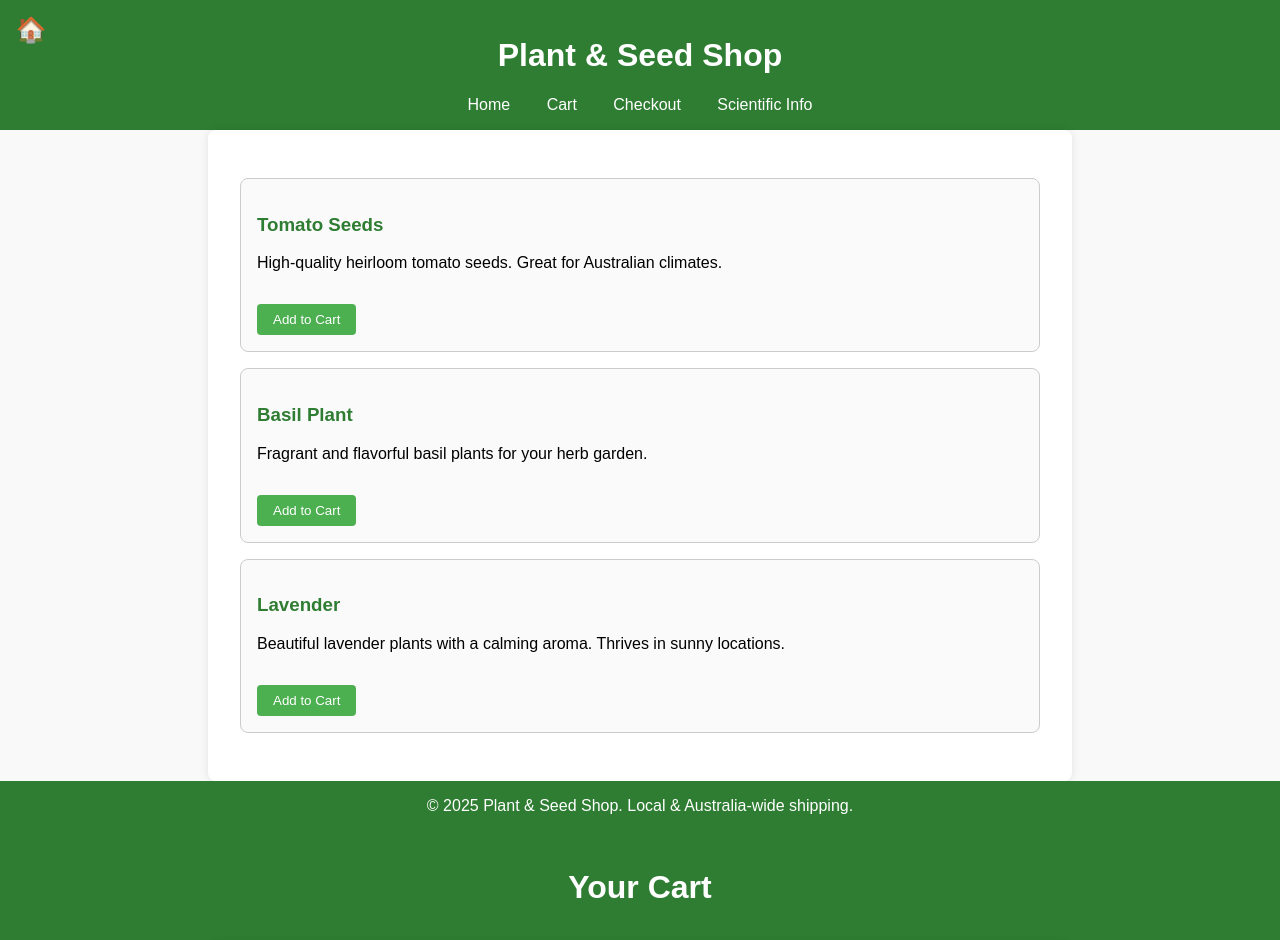
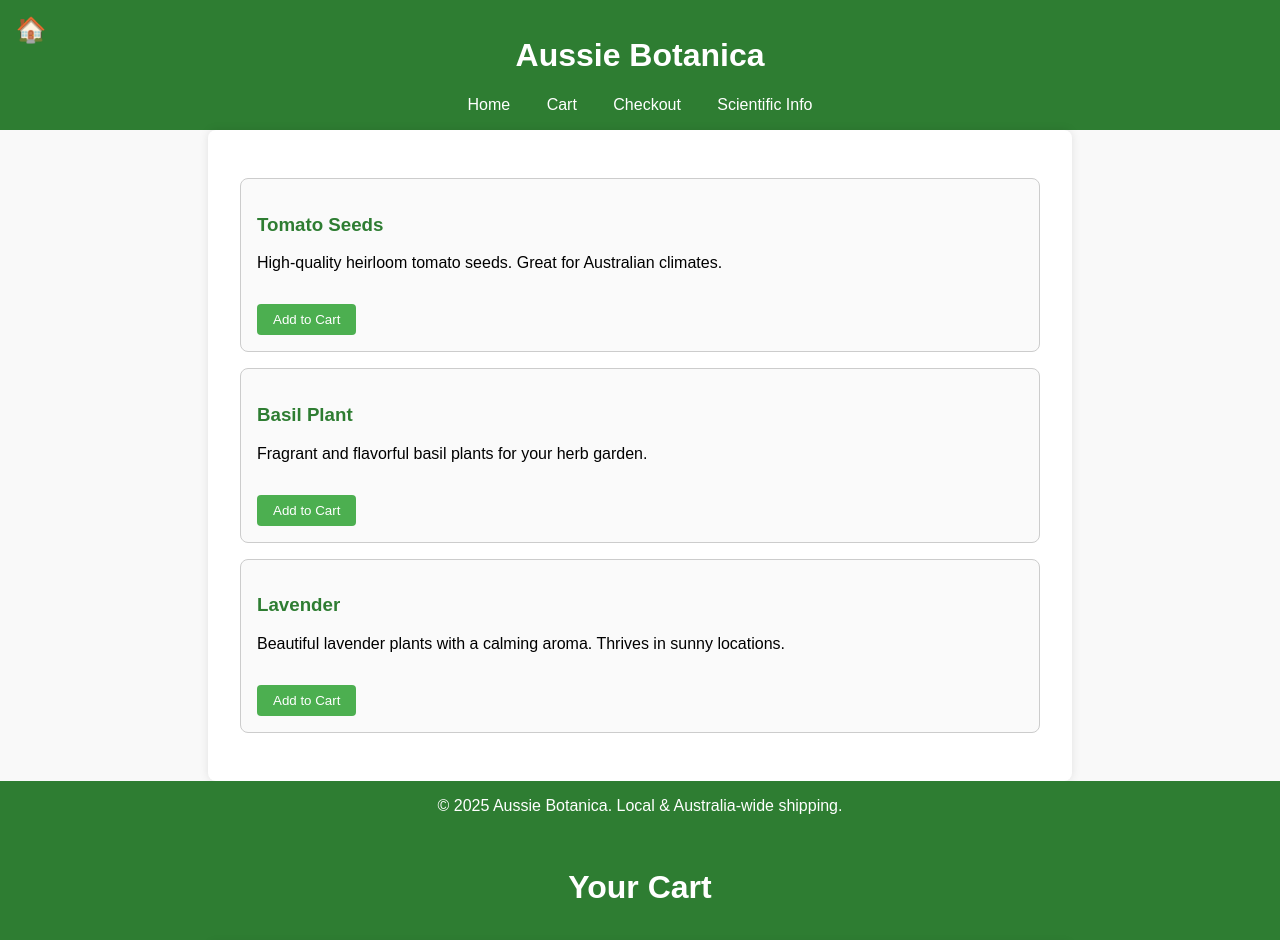
Before and after one commit to GlobalPtyLtd/Aussie-Botanica, a plain HTML site: page index.html in a window 1280 px wide. Shown: the top 940 px of the page. Drawn offline with Linux system fonts and the light colour scheme.

Commit message:
Update index.html

```diff
--- a/index.html
+++ b/index.html
@@ -68,7 +68,7 @@
     <div class="home-icon">
       <a href="index.html">🏠</a>
     </div>
-    <h1>Plant & Seed Shop</h1>
+    <h1>Aussie Botanica</h1>
     <nav>
       <a href="index.html">Home</a>
       <a href="cart.html">Cart</a>
@@ -94,7 +94,7 @@
     </div>
   </main>
   <footer>
-    &copy; 2025 Plant & Seed Shop. Local & Australia-wide shipping.
+    &copy; 2025 Aussie Botanica. Local & Australia-wide shipping.
   </footer>
 </body>
 </html>
@@ -105,7 +105,7 @@
 <head>
   <meta charset="UTF-8">
   <meta name="viewport" content="width=device-width, initial-scale=1.0">
-  <title>Cart - Plant & Seed Shop</title>
+  <title>Cart - Aussie Botanica</title>
   <style>
     body {
       font-family: Arial, sans-serif;
```
